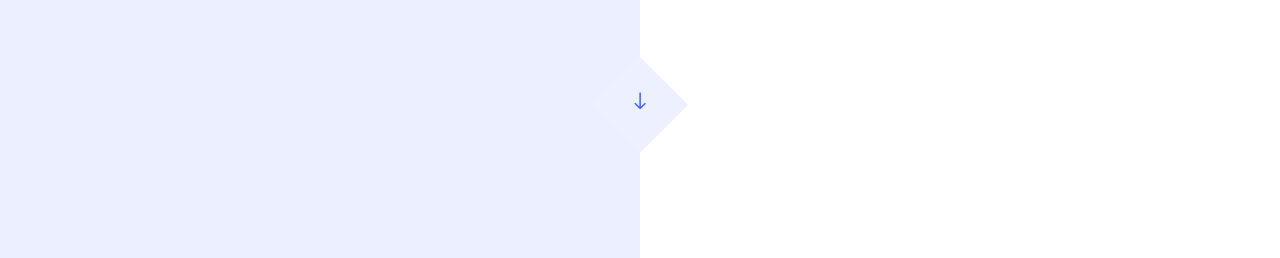
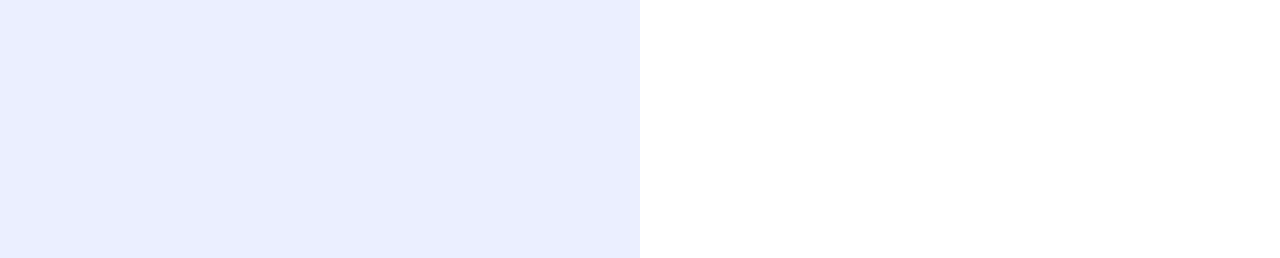
Before and after one commit to Yelloooowww/Yelloooowww.github.io, a plain HTML site: page index.html in a window 1280 px wide. Shown: the part 540-798 px from the top of the page. Drawn offline with Linux system fonts and the light colour scheme; files whose address does not match are found by name.

Commit message:
rm arrow

```diff
--- a/index.html
+++ b/index.html
@@ -64,11 +64,11 @@
           </div>
         </div>
       </div>
-      <div class="mouse">
+      <!-- <div class="mouse">
 				<a href="#" class="mouse-icon">
 					<div class="mouse-wheel"><span class="ion-ios-arrow-round-down"></span></div>
 				</a>
-			</div>
+			</div> -->
     </section>
 
     <section class="ftco-about img ftco-section ftco-no-pt ftco-no-pb" id="about-section">
```
